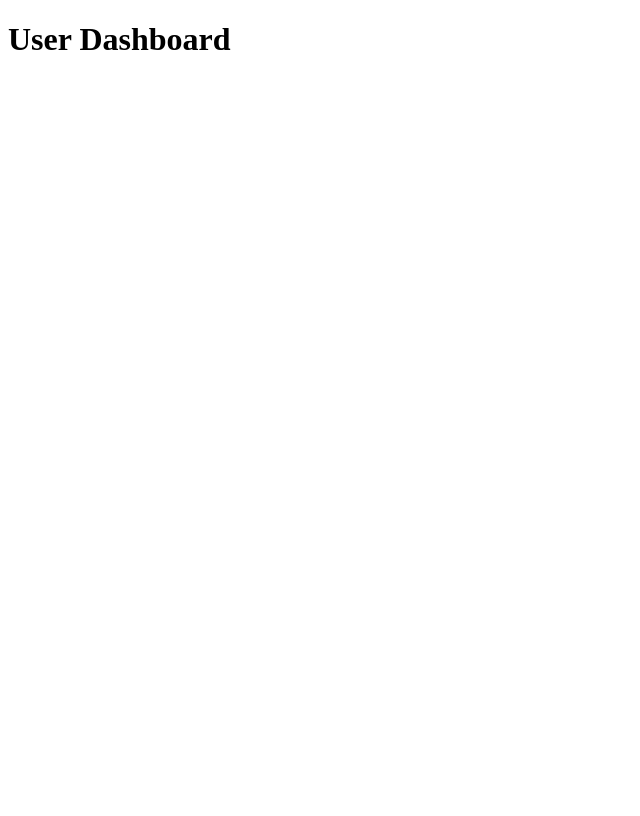
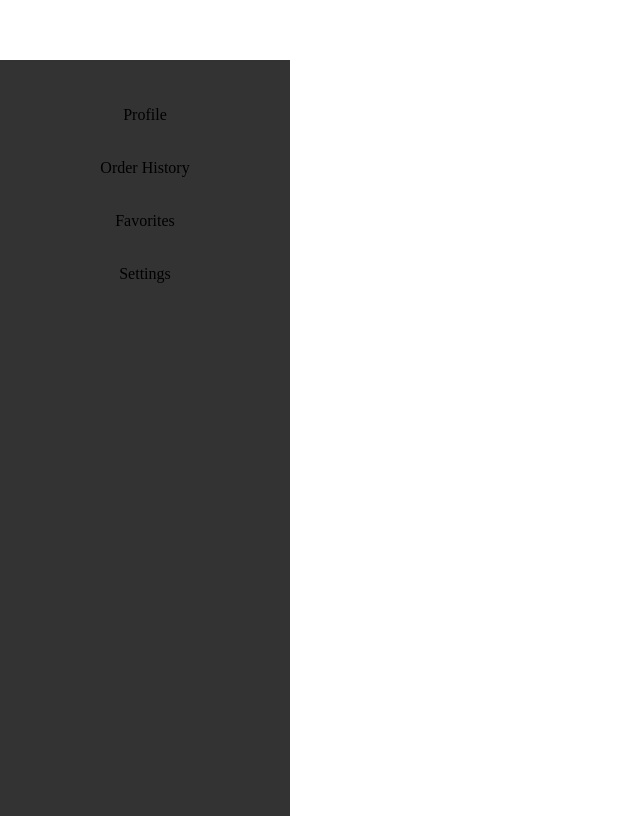
Before and after one commit to k-vijay-05/FieldToFork, a React (Vite) app: page /user-dashboard in a window 1280 px wide. Shown: the whole page, without its empty margins (0-640 px from the left). Built offline with nearby package versions, Linux system fonts and the light colour scheme; no server answers.

Commit message:
basic ui of userdashboard done

```diff
--- a/src/App.jsx
+++ b/src/App.jsx
@@ -9,8 +9,8 @@ import FarmerDashboard from './pages/FarmerDashboard/FarmerDashboard';
 import AddProduct from './components/Farmer/AddProduct/AddProduct';
 import ManageProduct from './components/Farmer/ManageProduct/ManageProduct';
 import EditProduct from './components/Farmer/EditProduct/EditProduct';
+import UserDashboard from './pages/UserDashboard/UserDashboard';
 
-const UserDashboard = () => <h1>User Dashboard</h1>;
 const AdminDashboard = () => <h1>Admin Dashboard</h1>;
 
 function App() {
@@ -41,6 +41,9 @@ function App() {
     },{
       path:"/edit-product/:id",
       element:<EditProduct />,
+    },{
+      path:"/user-dashboard",
+      element:<UserDashboard/>,
     }
 
   ]);
--- /dev/null
+++ b/src/pages/UserDashboard/UserDashboard.css
@@ -0,0 +1,87 @@
+
+
+/* UserDashboard.css */
+.dashboard-container {
+    display: flex;
+    height: 100vh;
+}
+
+.sidebar {
+    width: 250px;
+    background-color: #333;
+    color: #fff;
+    padding: 20px;
+}
+
+.sidebar ul {
+    list-style-type: none;
+    padding: 0;
+}
+
+.sidebar li {
+    margin: 15px 0;
+}
+
+.sidebar li a {
+    color: #fff;
+    text-decoration: none;
+}
+
+.main-content {
+    flex: 1;
+    padding: 20px;
+}
+
+/* Profile.css */
+.profile-container {
+    max-width: 500px;
+    margin: 0 auto;
+}
+
+.profile-info label {
+    display: block;
+    margin: 10px 0;
+}
+
+.profile-info input {
+    width: 100%;
+    padding: 10px;
+    margin-bottom: 20px;
+}
+
+button {
+    padding: 10px 20px;
+    background-color: #28a745;
+    color: #fff;
+    border: none;
+    cursor: pointer;
+}
+
+/* OrderHistory.css */
+.order-history-container ul {
+    list-style-type: none;
+    padding: 0;
+}
+
+.order-history-container li {
+    background-color: #f8f8f8;
+    padding: 20px;
+    margin: 10px 0;
+}
+
+/* Favorites.css */
+.favorites-container ul {
+    list-style-type: none;
+    padding: 0;
+}
+
+.favorites-container li {
+    background-color: #f8f8f8;
+    padding: 20px;
+    margin: 10px 0;
+}
+
+/* Settings.css */
+.settings-section {
+    margin-bottom: 30px;
+}
--- /dev/null
+++ b/src/pages/UserDashboard/UserDashboard.jsx
@@ -0,0 +1,36 @@
+// src/components/UserDashboard/UserDashboard.js
+import React from 'react';
+import { Link, Routes, Route } from 'react-router-dom';
+// import Profile from './Profile';
+// import OrderHistory from './OrderHistory';
+// import Favorites from './Favorites';
+// import Settings from './Settings';
+import './UserDashboard.css'; // Add styles for layout
+
+const UserDashboard = () => {
+    return (
+        <div className="dashboard-container">
+            {/* Sidebar for navigation */}
+            <div className="sidebar">
+                <ul>
+                    <li><Link to="/user/profile">Profile</Link></li>
+                    <li><Link to="/user/orders">Order History</Link></li>
+                    <li><Link to="/user/favorites">Favorites</Link></li>
+                    <li><Link to="/user/settings">Settings</Link></li>
+                </ul>
+            </div>
+
+            {/* Main content area */}
+            <div className="main-content">
+                {/* <Routes> */}
+                    {/* <Route path="/profile" element={<Profile />} />
+                    <Route path="/orders" element={<OrderHistory />} />
+                    <Route path="/favorites" element={<Favorites />} />
+                    <Route path="/settings" element={<Settings />} />
+                </Routes> */}
+            </div>
+        </div>
+    );
+};
+
+export default UserDashboard;
```
